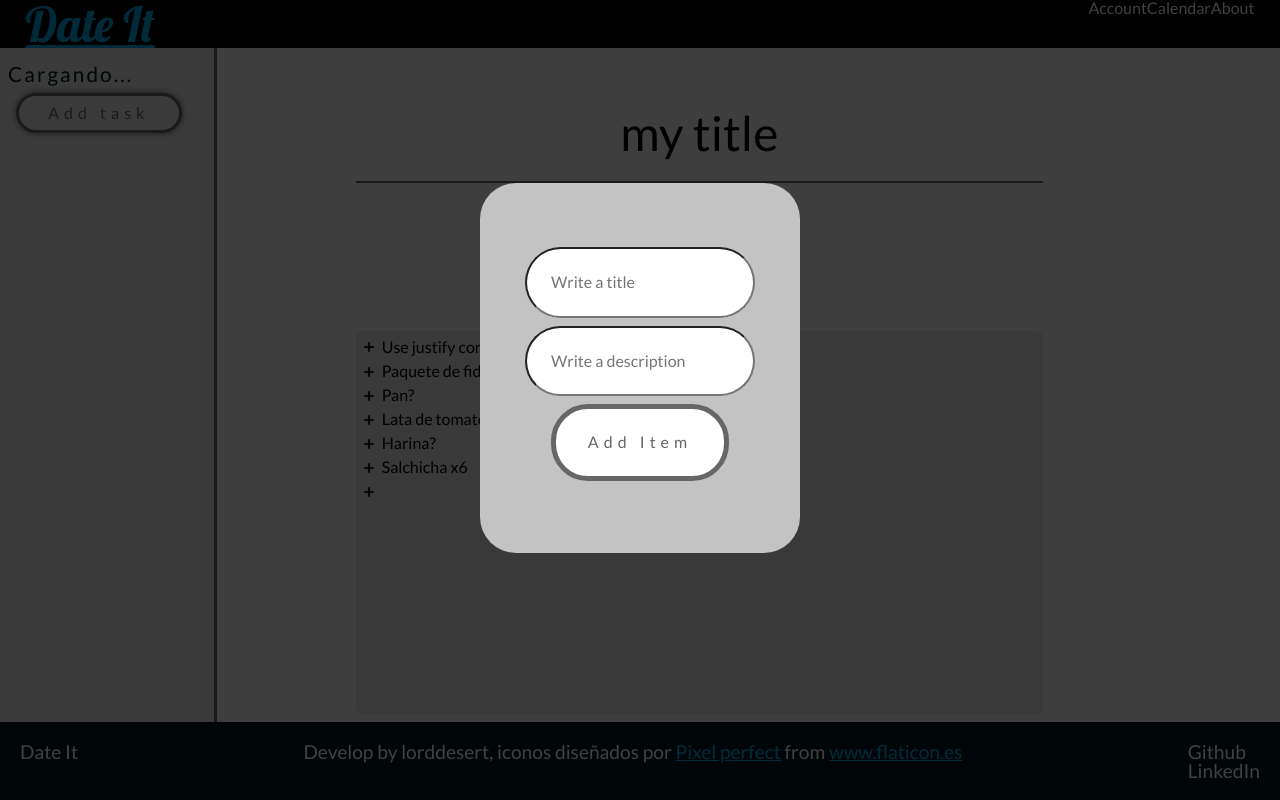
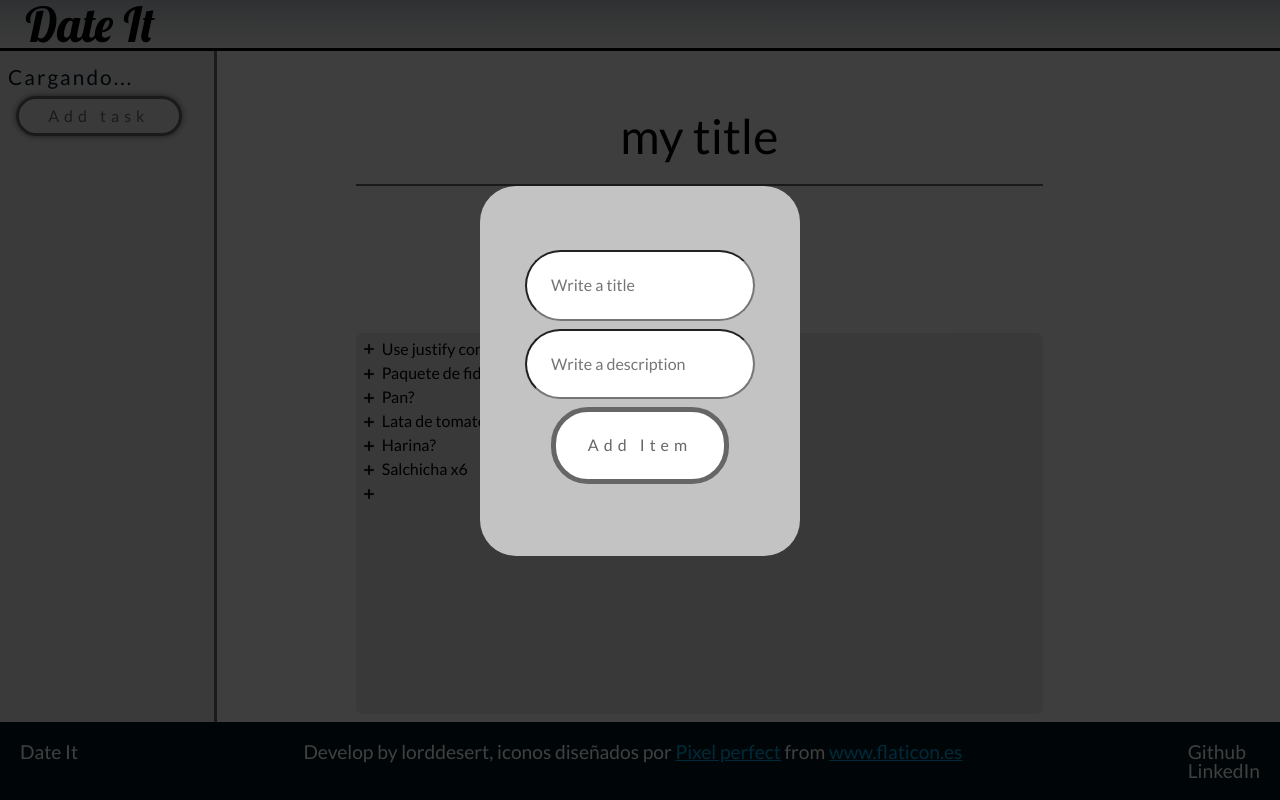
Before and after one commit to lorddesert/Krello, a React app: page / in a window 1280 px wide. Built offline with nearby package versions, Linux system fonts and the light colour scheme.

Commit message:
update header *remove sections temporaly * change the background color to a gray-gradiant * change the font color to black

```diff
--- a/src/components/Header/Header.css
+++ b/src/components/Header/Header.css
@@ -1,8 +1,15 @@
 @import url('https://fonts.googleapis.com/css?family=Lato|Lobster&display=swap');
 
 .Header {
-  color: #fff;
-  background: black;
+  color:black;
+  background: #bdc3c7;  /* fallback for old browsers */
+  background: -webkit-linear-gradient(to top, #efefef, #bdc3c7);  /* Chrome 10-25, Safari 5.1-6 */
+  background: linear-gradient(to top, #efefef, #bdc3c7); /* W3C, IE 10+/ Edge, Firefox 16+, Chrome 26+, Opera 12+, Safari 7+ */
+  border-bottom: solid 3px black;
+}
+.Header-title a{
+  color: inherit;
+  text-decoration: none;
 }
 .Header-container {
   display: flex;
@@ -14,6 +21,13 @@
   margin-left: 16vw;
   font-family: 'Lato', Arial, Helvetica, sans-serif;
 }
+.Header-sections li {
+  display: flex;
+  align-items: flex-end;
+  padding: .5em;
+  margin-right: .5em;
+  font-size: 1.5em;
+}
 .Header-sections ul {
   display: flex;
   height: 100%;
--- a/src/components/Header/Header.jsx
+++ b/src/components/Header/Header.jsx
@@ -8,7 +8,7 @@ const Header = () => {
         <div className='Header-title'>
           <h1><a href='#'>Date It</a></h1>
         </div>
-        <div className='Header-sections'>
+        {/* <div className='Header-sections'>
           <ul>
             <li>
               <div>
@@ -26,7 +26,7 @@ const Header = () => {
               </div>
             </li>
           </ul>
-        </div>
+        </div> */}
       </div>
     </div>
   );
```
